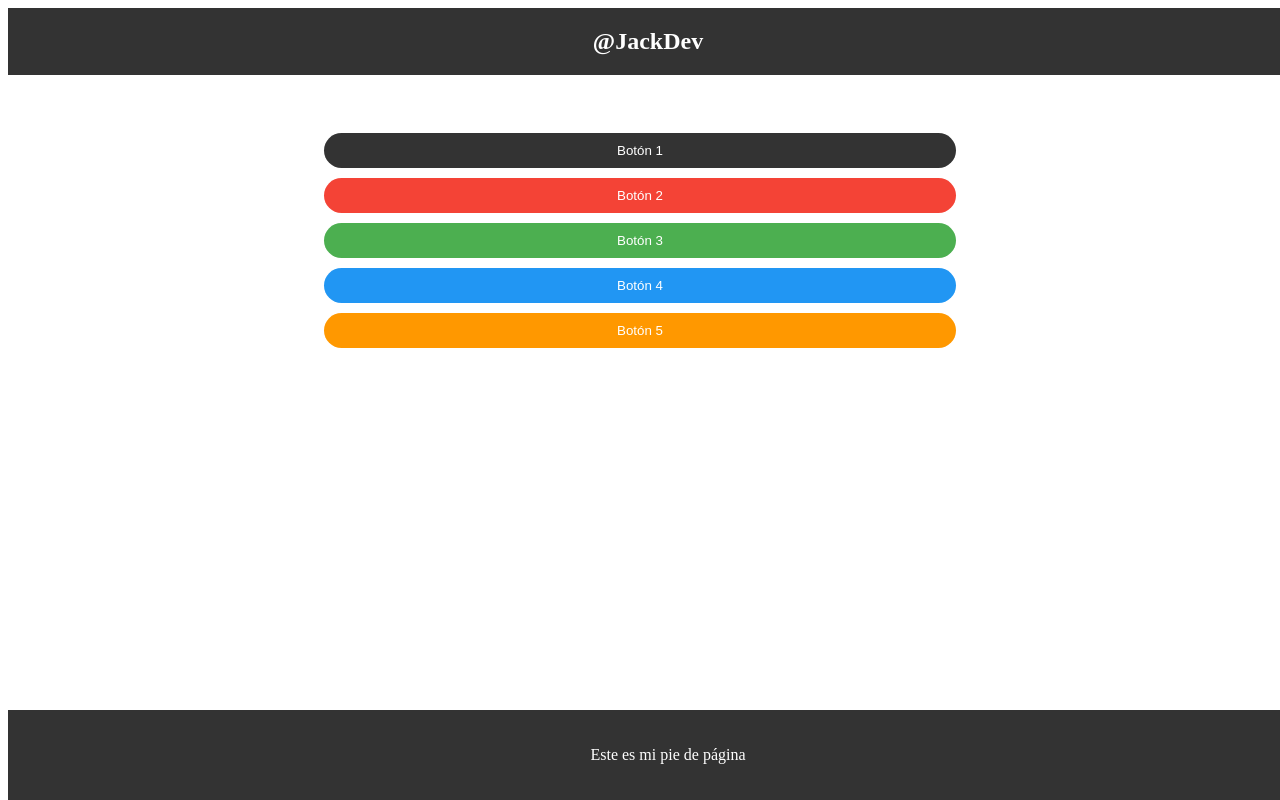
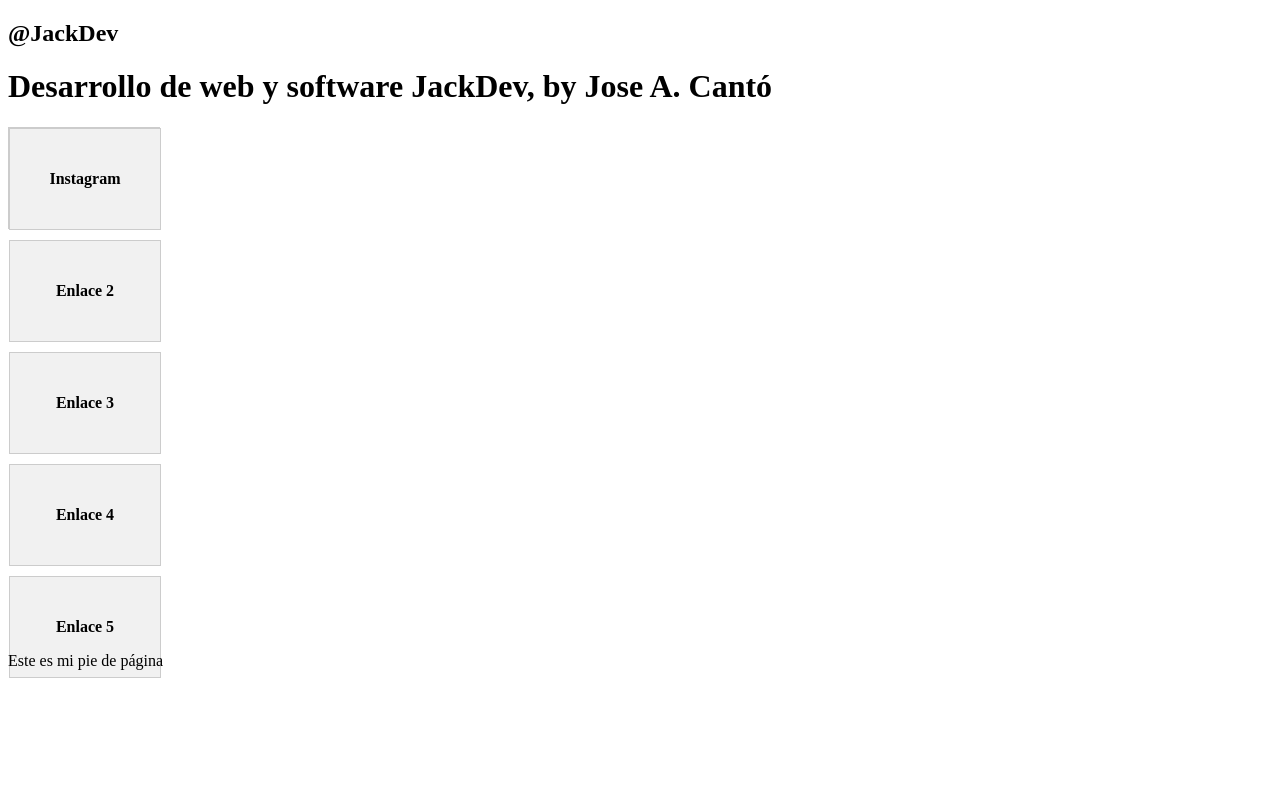
Before and after one commit to JackDev21/WebTest, a plain HTML site: page index.html in a window 1280 px wide. Drawn offline with Linux system fonts and the light colour scheme; files that its build step writes are made by us from their sources.

Commit message:
Cambios en web

```diff
--- a/complementos/botones.css
+++ /dev/null
@@ -1,44 +0,0 @@
-/* Estilos para los botones */
-.button-container {
-    display: flex; /* Agrega esta propiedad para crear un contenedor flexible */
-    justify-content: center; /* Ajusta esta propiedad para centrar los botones horizontalmente */
-    flex-direction: column; /* Ajusta esta propiedad para crear un contenedor de columnas */
-    align-items: center; /* Ajusta esta propiedad para crear un contenedor de columnas */
-    height: 50vh;
-}
-
-.button {
-    display: block;
-    padding: 10px 100px;
-    background-color: #333;
-    color: #fff;
-    text-decoration: none;
-    border: none;
-    border-radius: 50px;
-    margin-bottom: 10px;
-    width: 50%;
-    text-align: center;
-
-
-}
-
-/* Estilos adicionales para cada botón */
-.button-1 {
-    background-color: #333;
-}
-
-.button-2 {
-    background-color: #f44336;
-}
-
-.button-3 {
-    background-color: #4caf50;
-}
-
-.button-4 {
-    background-color: #2196f3;
-}
-
-.button-5 {
-    background-color: #ff9800;
-}
--- a/complementos/footer.css
+++ /dev/null
@@ -1,15 +0,0 @@
-/* Estilos para el pie de página */
-footer {
-    background-color: #333;
-    color: #fff;
-    padding: 20px;
-    text-align: center;
-    position: fixed;
-    width: 100%;
-    bottom: 0;
-    }
-
-/* Estilos para el contenedor principal */
-.main-container {
-    padding-bottom: 60px; /* Ajusta el valor según el tamaño del pie de página */
-    }
--- a/complementos/header.css
+++ /dev/null
@@ -1,15 +0,0 @@
-/* Estilos para la cabecera */
-header {
-    background-color: #333;
-    color: #fff;
-    padding: 0px;
-    text-align: center;
-    width: 100%;
-    position: fixed;
-
-
-}
-
-h1 {
-    margin: 0;
-}
--- /dev/null
+++ b/complementos/linkboton.css
@@ -0,0 +1,15 @@
+
+.link-box {
+  display: inline-block;
+  width: 150px;
+  height: 100px;
+  background-color: #f1f1f1;
+  border: 1px solid #ccc;
+  text-align: center;
+  line-height: 100px;
+  margin-right: 10px;
+  margin-bottom: 10px;
+  text-decoration: none;
+  color: black;
+  font-weight: bold;
+}
--- a/index.html
+++ b/index.html
@@ -2,9 +2,8 @@
 <html>
 <head>
     <title>Web en Desarrollo by JackDev</title>
-    <link rel="stylesheet" href="/complementos/header.css">
-    <link rel="stylesheet" href="/complementos/botones.css">
-    <link rel="stylesheet" href="/complementos/footer.css">
+    <link rel="stylesheet" type="text/css" href="linkboton.css">
+
 </head>
 <body>
     <header>
@@ -13,14 +12,13 @@
 
     <h1>Desarrollo de web y software JackDev, by Jose A. Cantó</h1>
 
-    <div class="button-container">
-        <button class="button button-1">Botón 1</button>
-        <button class="button button-2">Botón 2</button>
-        <button class="button button-3">Botón 3</button>
-        <button class="button button-4">Botón 4</button>
-        <button class="button button-5">Botón 5</button>
+    <div class="link-box">
+        <a class="link-box" href="https://www.instagram.com">Instagram</a>
+        <a class="link-box" href="https://www.example.com">Enlace 2</a>
+        <a class="link-box" href="https://www.example.com">Enlace 3</a>
+        <a class="link-box" href="https://www.example.com">Enlace 4</a>
+        <a class="link-box" href="https://www.example.com">Enlace 5</a>
     </div>
-
     <footer>
         <p>Este es mi pie de página</p>
     </footer>
```
